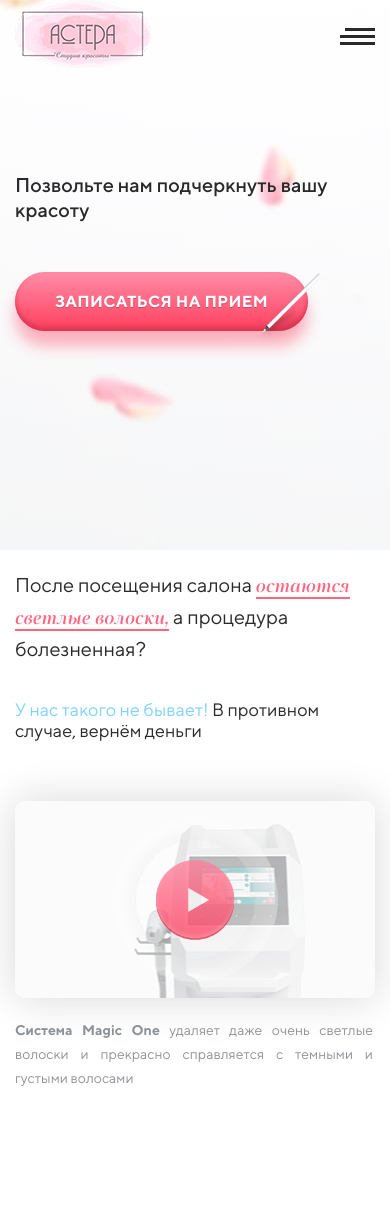
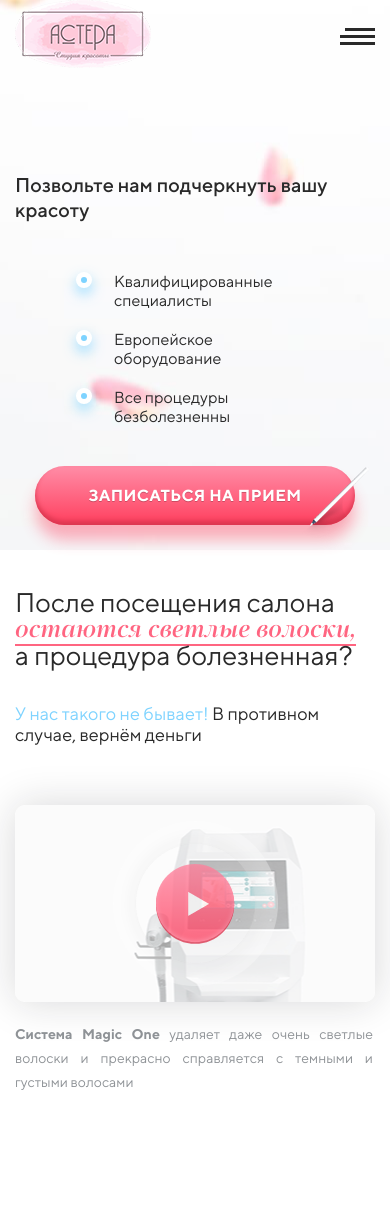
Before and after one commit to skiboorg/asteria, a Django app: page / in a window 390 px wide. Shown: the top 1211 px of the page. Run offline with Django 3.2, Linux system fonts and the light colour scheme; data that the repository does not hold is empty; some libraries are stand-ins or nearby versions.

Commit message:
sass fixes

```diff
--- a/callback/views.py
+++ b/callback/views.py
@@ -10,7 +10,6 @@
 
 def createCallbackForm(request):
     return_dict = {}
-    print(request.POST)
     if request.POST:
         req = request.POST
         if '_' in req.get('userPhone'):
--- a/static/css/style.css
+++ b/static/css/style.css
@@ -865,6 +881,46 @@
   justify-content: space-between;
 }
 
+.header-features {
+  display: -webkit-box;
+  display: -ms-flexbox;
+  display: flex;
+  -ms-flex-wrap: wrap;
+  flex-wrap: wrap;
+  margin-bottom: 100px;
+}
+
+.header-features li {
+  position: relative;
+  -ms-flex-preferred-size: 200px;
+  flex-basis: 200px;
+  padding-left: 38px;
+}
+
+.header-features li::before {
+  position: absolute;
+  content: '';
+  width: 16px;
+  height: 16px;
+  border-radius: 50%;
+  left: 0;
+  top: 0;
+  background: #ffffff;
+  -webkit-box-shadow: 0px 6px 13px 0px rgba(126, 211, 255, 0.78);
+  box-shadow: 0px 6px 13px 0px rgba(126, 211, 255, 0.78);
+}
+
+.header-features li::after {
+  position: absolute;
+  content: '';
+  width: 6px;
+  height: 6px;
+  border-radius: 50%;
+  left: 5px;
+  top: 5px;
+  background: #7ed3ff;
+}
+
 .header-logo {
   display: -webkit-box;
   display: -ms-flexbox;
@@ -1560,6 +1623,26 @@
     transition: all .3s;
   }
 
+  .header-features {
+    display: -webkit-box;
+    display: -ms-flexbox;
+    display: flex;
+    -ms-flex-wrap: wrap;
+    flex-wrap: wrap;
+    margin-bottom: 40px;
+    -webkit-box-pack: center;
+    -ms-flex-pack: center;
+    justify-content: center;
+  }
+
+  .header-features li {
+    margin-bottom: 20px;
+  }
+
+  .header-features li:last-child {
+    margin-bottom: 0;
+  }
+
   .about-lpg-image {
     background-size: contain;
     background-position-y: 5%;
@@ -1589,9 +1672,13 @@
     margin-bottom: 20px;
   }
 
+  .mb-90 {
+    margin-bottom: 40px !important;
+  }
+
   .section-header h3 {
-    font-size: 20px;
-    line-height: 30px;
+    font-size: 27px;
+    line-height: 25px;
   }
 
   .section-header p {
@@ -1613,7 +1700,7 @@
   .header.header-with-bg {
     height: 550px;
     padding-top: 0;
-    margin-bottom: 20px;
+    margin-bottom: 40px;
     background-position-x: 0%;
   }
 
@@ -1627,9 +1714,10 @@
   }
 
   .header-inner a {
-    margin-bottom: 100px;
+    margin: 0 auto;
+    display: block;
+    max-width: 320px;
     padding: 20px 40px;
-    margin-left: 0;
   }
 
   .header-inner p {
--- a/static/sass/_common.sass
+++ b/static/sass/_common.sass
@@ -158,7 +158,8 @@
     box-shadow: none
     transition: all .2s linear
 
-
+.mb-90
+  margin-bottom: 90px !important
 
 .f-18
   font-size: 18px
@@ -171,7 +172,9 @@
 
 .full-width
   max-width: 100% !important
-
+@media (max-width: 425px)
+  .mb-90
+    margin-bottom: 40px !important
 .section-header
   margin-bottom: 35px
 
@@ -190,8 +193,8 @@
 @media (max-width: 425px)
   .section-header
     h3
-      font-size: 20px
-      line-height: 30px
+      font-size: 27px
+      line-height: 25px
     p
       font-size: 16px
 
@@ -466,3 +469,13 @@
   &:hover
     opacity: 1
     transition: opacity .2s linear
+
+
+.callback
+  position: relative
+  z-index: 1
+  img
+    position: absolute
+    top: 0
+    right: 100px
+    z-index: -1
--- a/static/sass/_footer.sass
+++ b/static/sass/_footer.sass
@@ -31,7 +31,10 @@
     color: $color-text-d-grey
     margin-bottom: 15px
   a
-    width: 100%
+
+    display: block
+    font-family: $f-TTB
+    font-size: 14px
 .footer-bottom
   margin-top: 70px
   display: flex
--- a/static/sass/_header.sass
+++ b/static/sass/_header.sass
@@ -13,6 +13,36 @@
     display: flex
     align-items: center
     justify-content: space-between
+  &-features
+    display: flex
+    flex-wrap: wrap
+    margin-bottom: 100px
+
+    li
+      position: relative
+      flex-basis: 200px
+      padding-left: 38px
+      &::before
+        position: absolute
+        content: ''
+        width: 16px
+        height: 16px
+        border-radius: 50%
+        left: 0
+        top: 0
+        background: #ffffff
+        box-shadow: 0px 6px 13px 0px rgba(126, 211, 255, 0.78)
+      &::after
+        position: absolute
+        content: ''
+        width: 6px
+        height: 6px
+        border-radius: 50%
+        left: 5px
+        top: 5px
+        background: $color-l-blue
+
+
 
 
 
@@ -39,7 +69,9 @@
           font-size: 14px
           color: $color-text-m-grey
           text-transform: uppercase
-          &.nav-active
+          transition: color .2s linear
+          &:hover
+            transition: color .2s linear
             color: $color-red
     & .mobile-active
       transform: translateX(0px)
@@ -67,14 +99,14 @@
         content: url(../img/phone-icon.png)
         left: 0
 
-      a
-        display: block
-        font-family: $f-TTB
-        font-size: 14px
-        padding: 10px 20px
-        cursor: pointer
-        &::after
-          box-shadow: 0 5px 15px 0 #ff3f5e
+    a
+      display: block
+      font-family: $f-TTB
+      font-size: 14px
+      padding: 10px 20px
+      cursor: pointer
+      &::after
+        box-shadow: 0 5px 15px 0 #ff3f5e
 
 @media (max-width: 1000px)
   .header
@@ -119,6 +151,17 @@
         flex-direction: column
         transform: translateX(-10000px)
         transition: all .3s
+    &-features
+      display: flex
+      flex-wrap: wrap
+      margin-bottom: 40px
+      justify-content: center
+      li
+        margin-bottom: 20px
+        &:last-child
+          margin-bottom: 0
+
+
 
 
 
@@ -151,7 +194,7 @@
     &.header-with-bg
       height: 550px
       padding-top: 0
-      margin-bottom: 20px
+      margin-bottom: 40px
       background-position-x: 0%
     &-phone
       display: none
@@ -161,9 +204,11 @@
       font-size: 20px
       line-height: 25px
     a
-      margin-bottom: 100px
+      margin: 0 auto
+      display: block
+      max-width: 320px
       padding: 20px 40px
-      margin-left: 0
+
     p
       margin-left: 0
       font-size: 16px
--- a/static/sass/_service.sass
+++ b/static/sass/_service.sass
@@ -7,10 +7,11 @@
     grid-row-gap: 60px
     margin-bottom: 100px
     overflow: hidden
-    height: 700px
+    max-height: 690px
+    padding: 10px
     transition: all .2s linear
     &.opened
-      height: 1400px
+      max-height: 10000px
       transition: all .2s linear
 
 
@@ -54,3 +55,10 @@
       margin: 0 auto
       padding: 28px 0
       margin-bottom: 30px
+
+@media (max-width: 425px)
+  .services
+    margin-bottom: 80px !important
+    &-wrapper
+      max-height: calc(720px * 3)
+      margin-bottom: 50px
--- a/templates/footer.html
+++ b/templates/footer.html
@@ -1,3 +1,4 @@
+{% load static %}
 
 <section id="contacts" class="map">
     <div class="container map-inner">
@@ -5,7 +6,7 @@
             <div class="shadow-box-inner">
                 <div class="map-inner-contact">
                     <h6>Адрес салона:</h6>
-                    <p class="contact-info">Челябинск,<span>Улица, Дом</span></p>
+                    <p class="contact-info">Челябинск,<span>ул. Бейвеля 18</span></p>
                 </div>
                 <div class="map-inner-contact">
                     <h6>Номер телефона:</h6>
@@ -15,10 +16,9 @@
                     <h6>Почта:</h6>
                     <p class="contact-info"><span>salon@mail.ru</span></p>
                 </div>
+            </div>
+        </div>
 
-            </div>
-
-        </div>
     </div>
 </section>
 <footer class="footer">
@@ -39,7 +39,7 @@
             <div class="footer-top-list">
                 <p>Реквизиты в России:</p>
                 <ul>
-                    <li>ИП Фамилия И.И.</li>
+                    <li>ИП Зайцева Г.А.</li>
                     <li>ИНН 54651326526</li>
                     <li>ОГРНИП 561563592526</li>
                 </ul>
@@ -48,7 +48,7 @@
                 <p>Адрес офиса:</p>
                 <ul>
                     <li>г. Челябинск</li>
-                    <li>7010, ул. Название, 55</li>
+                    <li>ул. Бейвеля 18</li>
                     <li>Телефон: +7 351 230 80 40</li>
                 </ul>
             </div>
--- a/templates/header_index.html
+++ b/templates/header_index.html
@@ -30,7 +30,11 @@
     <div class="container  header-inner">
 
         <h1>Позвольте нам подчеркнуть вашу  красоту</h1>
-
+         <ul class="header-features">
+            <li>Квалифицированные специалисты</li>
+            <li>Европейское оборудование</li>
+            <li>Все процедуры безболезненны</li>
+        </ul>
 
         <a href="#callback_form" class="btn decorated">записаться на прием</a>
 
--- a/templates/pages/index.html
+++ b/templates/pages/index.html
@@ -127,7 +127,7 @@
 
         </div>
         <div class="text-center">
-            <a href="#" class="btn-outline">смотреть все услуги</a>
+            <a href="javascript: void(0)" onclick="toggleServices()" class="btn-outline">смотреть все услуги</a>
         </div>
     </section>
 
@@ -145,13 +145,9 @@
                         <input type="tel" id="form_phone"  class="masked-phone" placeholder="Ваш сотовый номер" data-phonemask="+7(___)___-__-__" />
                         <a   class="btn" onclick="sendForm('form')">Перезвоните мне</a>
                     <p>Нажимая на кнопку, в принимаете <a href="#">условия передачи данных</a></p>
-
-
-
                 </div>
-
             </div>
-
+            <img class="hidden-mobile" src="{% static 'img/paper.png' %}" alt="">
         </div>
     </section>
 
```
Also changed, not shown: other parts of static/css/style.css (+74 -14 lines), static/index.html (+82 -25 lines), static/sass/_features.sass (+24 -5 lines), templates/pages/service.html (+2 -7 lines), static/img/header-bg.jpg, static/img/index-bg-3.jpg, static/img/lpg.jpg, static/img/phone-icon.png, static/img/play.png, static/img/video_bg.png.
